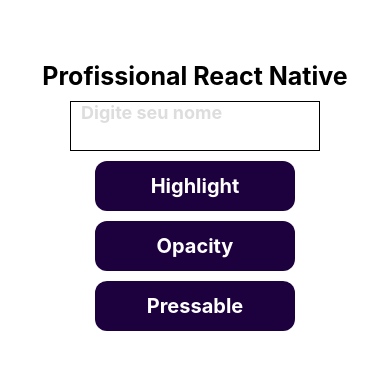
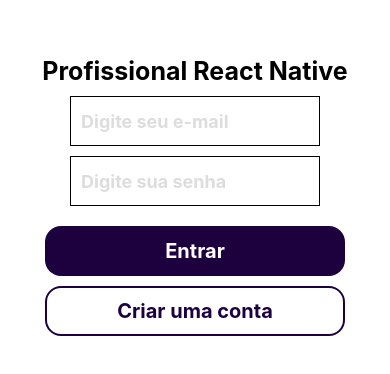
Before and after one commit to JeffyMesquita/FirstApp, a React Native app: screen / in a window 390 px wide. Shown: the part 226-600 px from the top of the page. Built offline with nearby package versions, Linux system fonts and the light colour scheme.

Commit message:
Props e Components

```diff
--- a/App.tsx
+++ b/App.tsx
@@ -1,16 +1,6 @@
-import {
-  StyleSheet,
-  Text,
-  View,
-  Image,
-  TextInput,
-  Button,
-  Alert,
-  Platform,
-  TouchableHighlight,
-  TouchableOpacity,
-  Pressable,
-} from "react-native";
+import { View, StyleSheet, Text, Alert, Platform } from "react-native";
+import { Button } from "./components/Button";
+import { TextInput } from "./components/TextInput";
 
 export default function App() {
   const changeName = (text: string) => {
@@ -34,36 +24,31 @@
       </Text>
       <TextInput
         autoCapitalize="none"
-        multiline
-        placeholder="Digite seu nome"
+        placeholder="Digite seu e-mail"
         onChangeText={changeName}
-        placeholderTextColor="#ddd"
-        style={styles.textInput}
       />
-      <TouchableHighlight
-        onPressIn={() => console.log("onPressIn")}
-        underlayColor={"#550ab1"}
-        style={styles.button}
-        onPress={() => console.log("Hightlight pressionado")}
-      >
-        <Text style={styles.buttonTitle}>Highlight</Text>
-      </TouchableHighlight>
-      <TouchableOpacity
-        onPressOut={() => console.log("onPressOut")}
-        activeOpacity={0.7}
-        style={styles.button}
-        onPress={() => console.log("Opacity pressionado")}
-      >
-        <Text style={styles.buttonTitle}>Opacity</Text>
-      </TouchableOpacity>
-      <Pressable
-        delayLongPress={1000}
-        onLongPress={() => console.log("onLongPress")}
-        style={styles.button}
-        onPress={() => console.log("pressable pressionado")}
-      >
-        <Text style={styles.buttonTitle}>Pressable</Text>
-      </Pressable>
+
+      <TextInput
+        placeholder="Digite sua senha"
+        secureTextEntry
+        onChangeText={changeName}
+      />
+
+      <Button
+        style={{ marginTop: 20 }}
+        onPress={() => {
+          console.log("Entrar");
+        }}
+        title="Entrar"
+      />
+      <Button
+        style={{ marginTop: 10 }}
+        onPress={() => {
+          console.log("Criar uma conta");
+        }}
+        title="Criar uma conta"
+        variant="secondary"
+      />
     </View>
   );
 }
@@ -75,28 +60,4 @@
     alignItems: "center",
     justifyContent: "center",
   },
-  textInput: {
-    paddingHorizontal: 10,
-    borderWidth: 1,
-    height: 50,
-    width: 250,
-    marginTop: 10,
-    color: "#550ab1",
-    fontWeight: "bold",
-    fontSize: 18,
-  },
-  button: {
-    height: 50,
-    width: 200,
-    backgroundColor: "#1D013F",
-    borderRadius: 12,
-    marginTop: 10,
-    alignItems: "center",
-    justifyContent: "center",
-  },
-  buttonTitle: {
-    fontSize: 20,
-    fontWeight: "bold",
-    color: "#fff",
-  },
 });
--- /dev/null
+++ b/components/Button.tsx
@@ -0,0 +1,50 @@
+import React from "react";
+import {
+  TouchableOpacity,
+  Text,
+  StyleSheet,
+  TextProps,
+  TouchableOpacityProps,
+} from "react-native";
+
+export interface ButtonProps extends TouchableOpacityProps {
+  title?: string;
+  variant?: "primary" | "secondary";
+  // onPress: () => void;
+}
+
+export function Button({ title, variant = "primary", style, ...rest }: ButtonProps) {
+  const variantStyle =
+    variant === "primary" ? styles.wrapperPrimary : styles.wrapperSecondary;
+  const textColor = variant === "primary" ? "#fff" : "#1D013F";
+
+  return (
+    <TouchableOpacity
+      activeOpacity={0.7}
+      style={[styles.wrapperCommon, variantStyle, style]}
+      {...rest}
+    >
+      <Text style={[styles.title, { color: textColor }]}>
+        {title ? title : "Some title"}
+      </Text>
+    </TouchableOpacity>
+  );
+}
+
+const styles = StyleSheet.create({
+  wrapperCommon: {
+    height: 50,
+    width: 300,
+    borderRadius: 16,
+    alignItems: "center",
+    justifyContent: "center",
+  },
+  wrapperPrimary: {
+    backgroundColor: "#1D013F",
+  },
+  wrapperSecondary: {
+    borderColor: "#1D013F",
+    borderWidth: 2,
+  },
+  title: { fontSize: 20, fontWeight: "bold", color: "#fff" },
+});
--- /dev/null
+++ b/components/TextInput.tsx
@@ -0,0 +1,34 @@
+import React from "react";
+import { TextInputProps, StyleSheet, TextInput as RNTextInput } from "react-native";
+
+type Props  = TextInputProps
+
+export function TextInput(props: Props) {
+  return (
+    <RNTextInput
+      placeholderTextColor="#ddd"
+      style={styles.textInput}
+      {...props}
+    />
+  );
+}
+
+
+const styles = StyleSheet.create({
+  container: {
+    flex: 1,
+    backgroundColor: "#fff",
+    alignItems: "center",
+    justifyContent: "center",
+  },
+  textInput: {
+    paddingHorizontal: 10,
+    borderWidth: 1,
+    height: 50,
+    width: 250,
+    marginTop: 10,
+    color: "#550ab1",
+    fontWeight: "bold",
+    fontSize: 18,
+  },
+});
```
